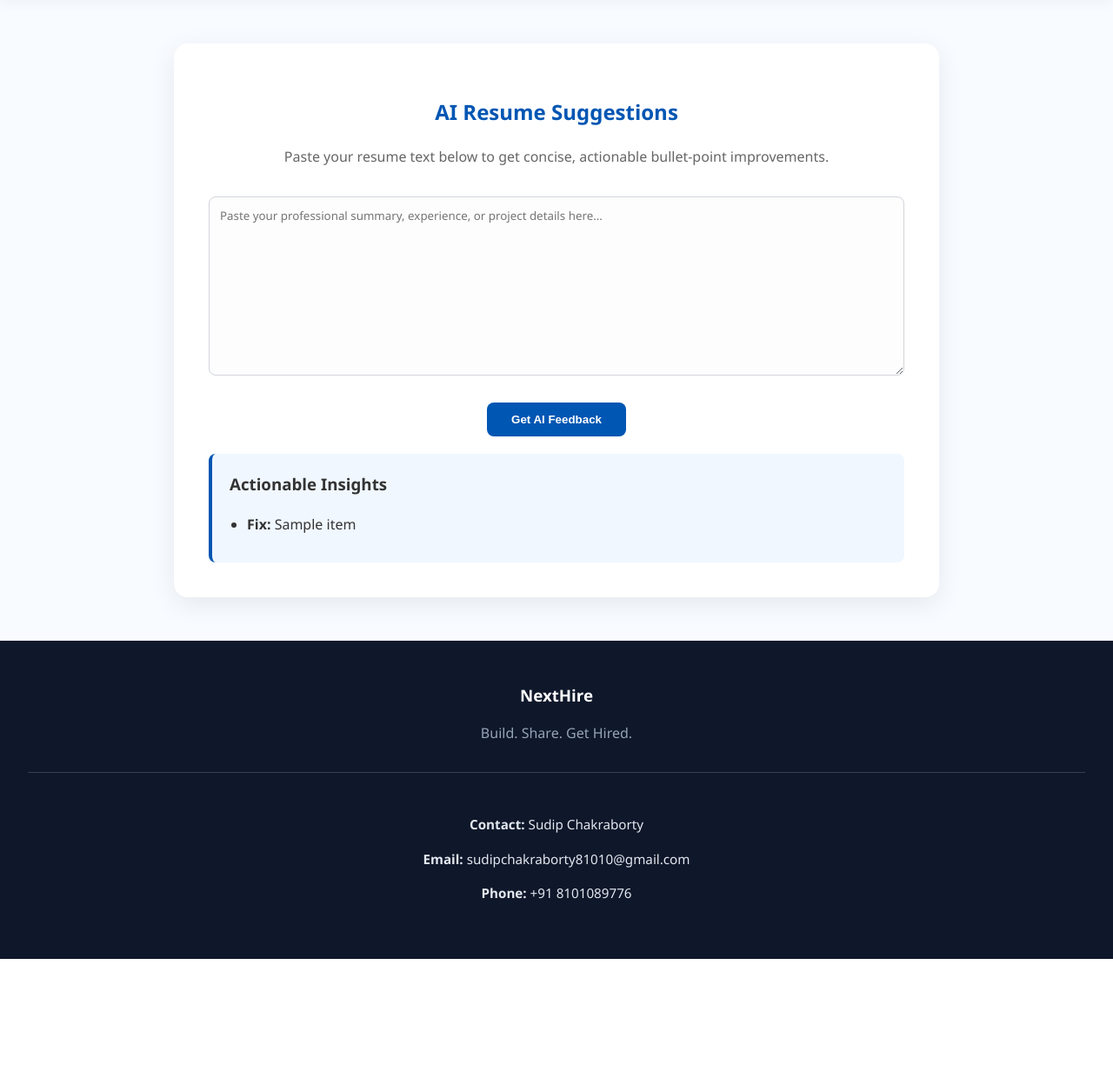
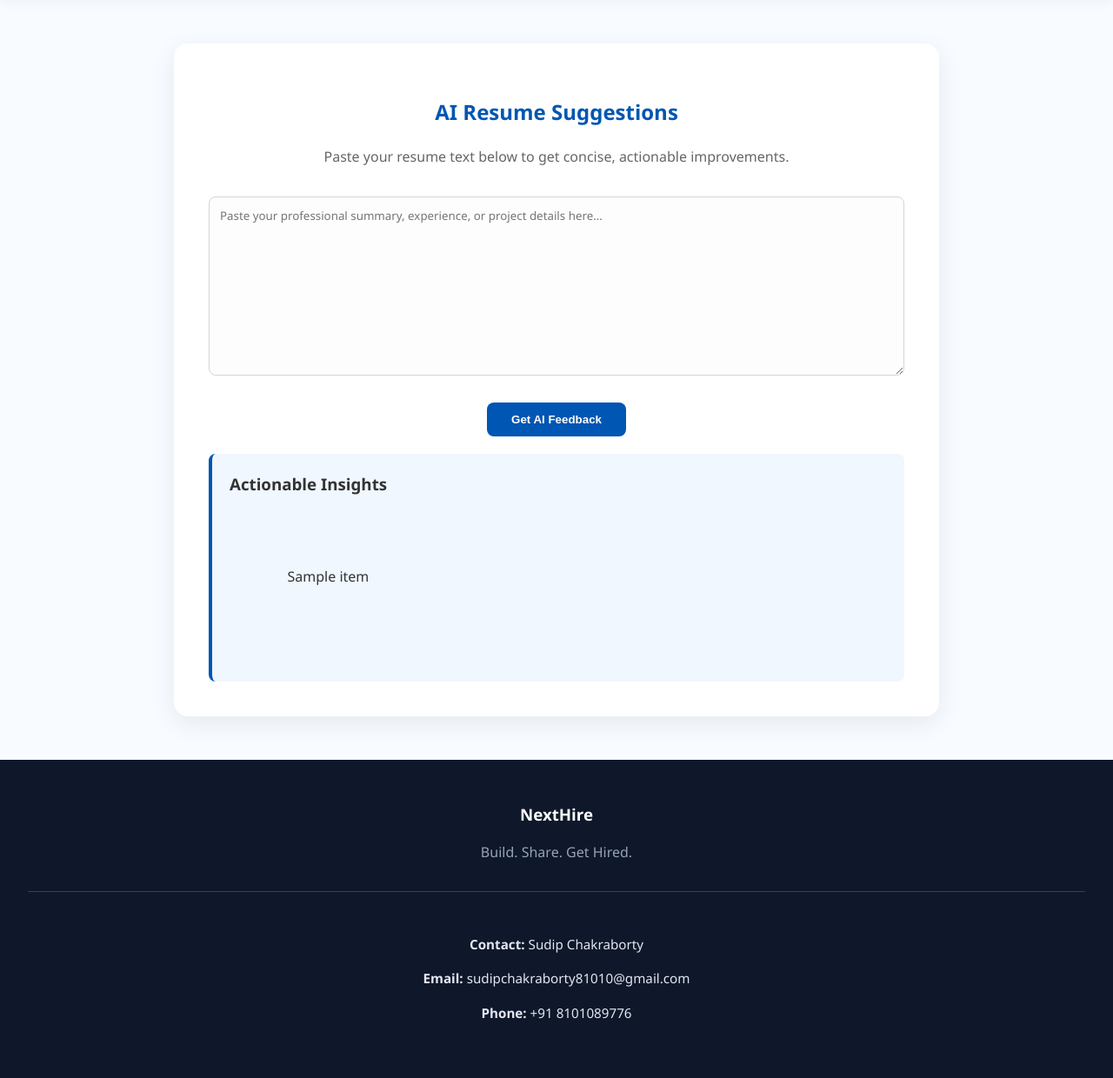
Before and after one commit to cybersudip2006/NextHire, a Flask app: template templates/ai_suggestions.html in a window 1280 px wide. Shown: the part 70-1310 px from the top of the page at 87% size. Before the commit the page ends 1173 px from the top, so only its background shows below. Run offline with Flask 3, Linux system fonts and the light colour scheme; the template is opened without the code that fills it: most values are stand-ins (such as "Sample title", 1, 10 or a date in 2020).

Commit message:
Update ai_suggestions.html

```diff
--- a/templates/ai_suggestions.html
+++ b/templates/ai_suggestions.html
@@ -2,7 +2,7 @@
 {% block content %}
 <div class="container">
     <h2 style="text-align: center; color: var(--primary);">AI Resume Suggestions</h2>
-    <p style="text-align: center; color: #666; margin-bottom: 2rem;">Paste your resume text below to get concise, actionable bullet-point improvements.</p>
+    <p style="text-align: center; color: #666; margin-bottom: 2rem;">Paste your resume text below to get concise, actionable improvements.</p>
 
     <form method="POST">
         <div class="form-group">
@@ -16,11 +16,11 @@
     {% if suggestions %}
     <div class="results-card">
         <h3 style="margin-top: 0;">Actionable Insights</h3>
-        <ul>
+        <div style="white-space: pre-wrap; line-height: 1.8; font-size: 1rem;">
             {% for item in suggestions %}
-            <li><strong>Fix:</strong> {{ item }}</li>
+                {{ item }}<br>
             {% endfor %}
-        </ul>
+        </div>
     </div>
     {% endif %}
 </div>
```
